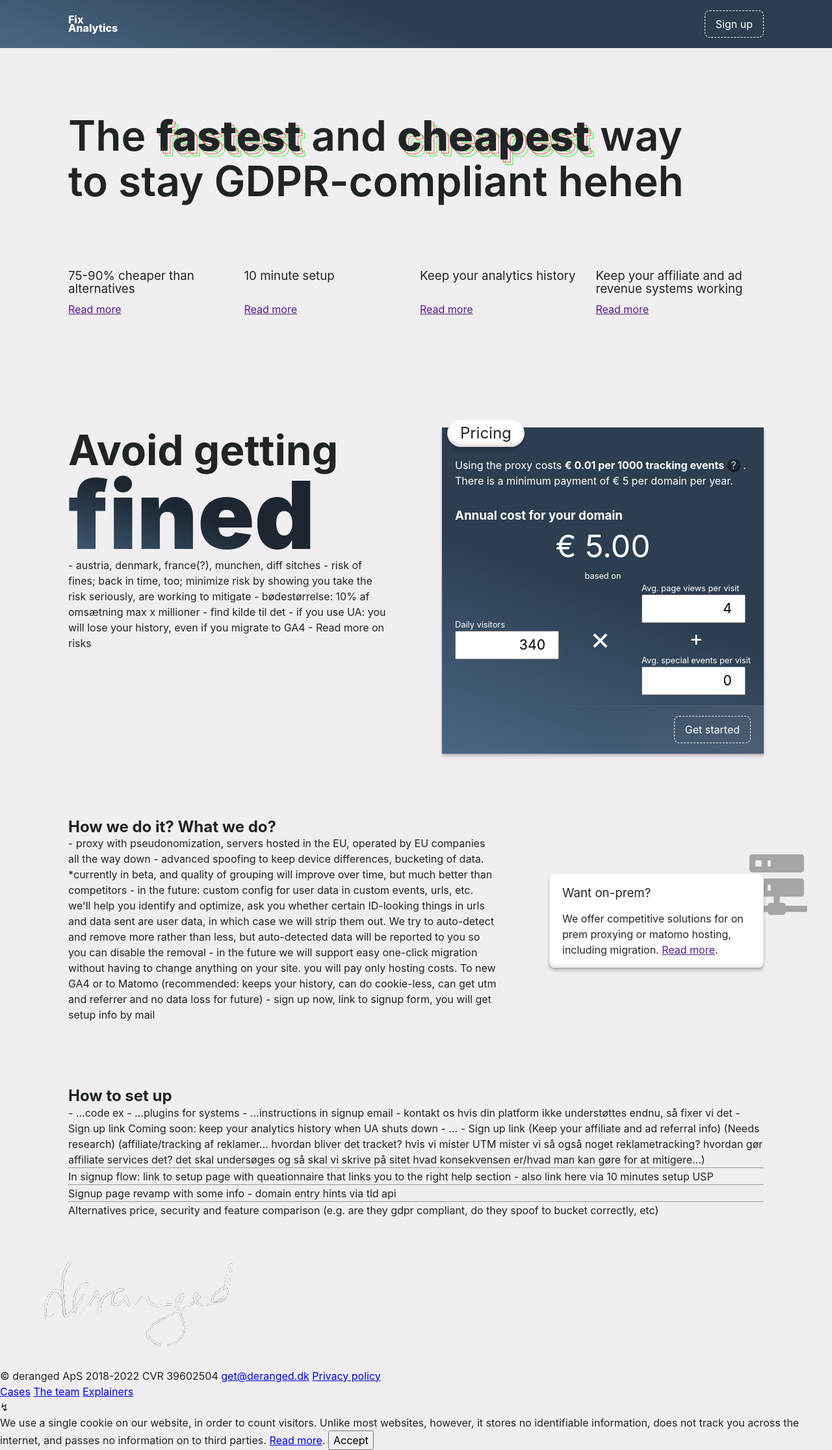
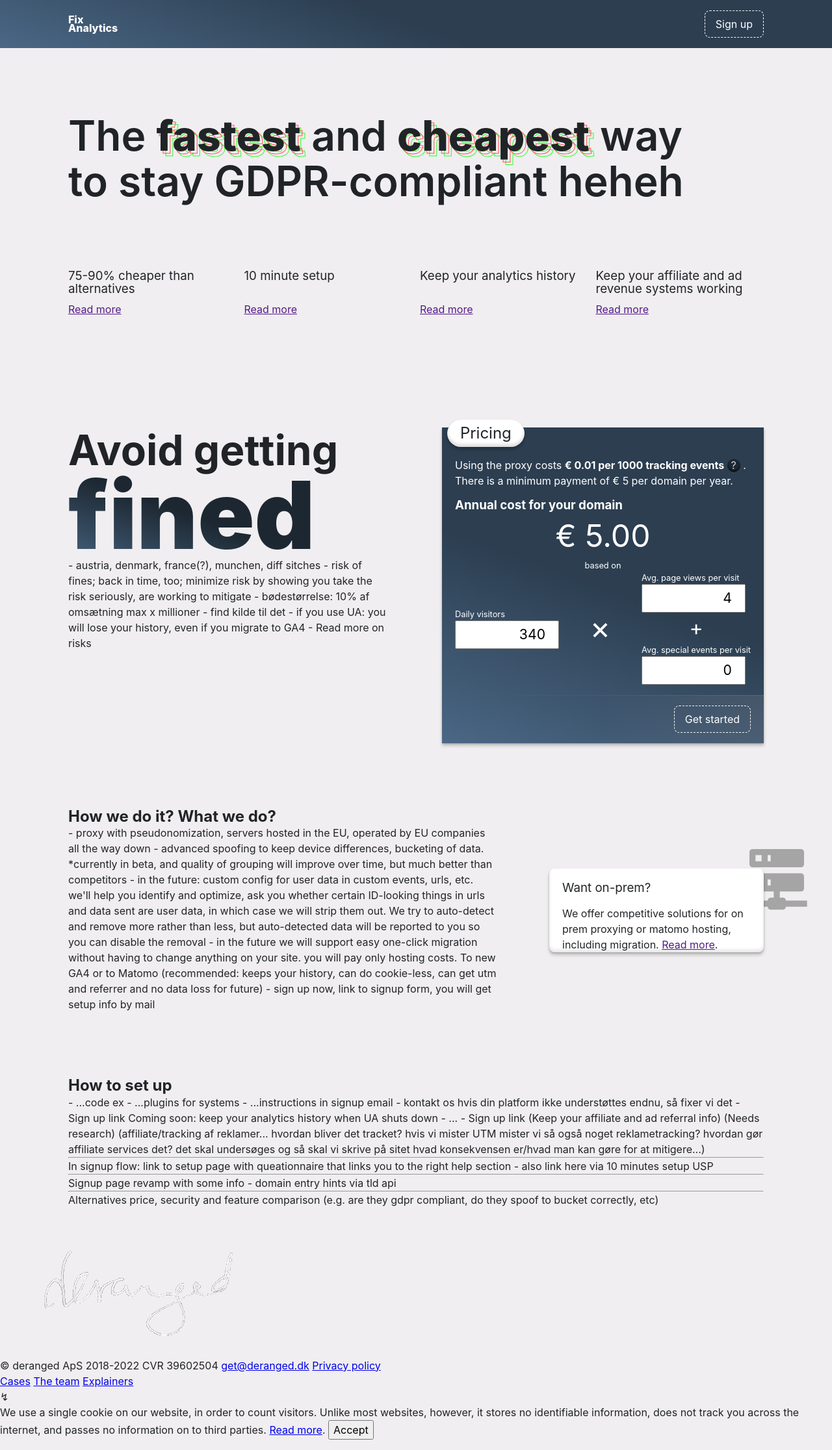
Before and after one commit to derangeddk/deranged.dk, a Jekyll site: the page built from fix-analytics/index.html, in a window 1280 px wide. Shown: the whole page at 65% size. Built offline with Jekyll 4.4.1, drawn with Linux system fonts in a browser that asks for light colours.

Commit message:
Clever margin on paragraph trick ty

```diff
--- a/_sass/fix-analytics/card.scss
+++ b/_sass/fix-analytics/card.scss
@@ -35,8 +35,8 @@
 .card__text {
     padding: 0 1.25rem;
 
-    p {
-        margin-bottom: 1rem;
+    p+p {
+        margin-top: 1rem;
     }
 }
 
```
